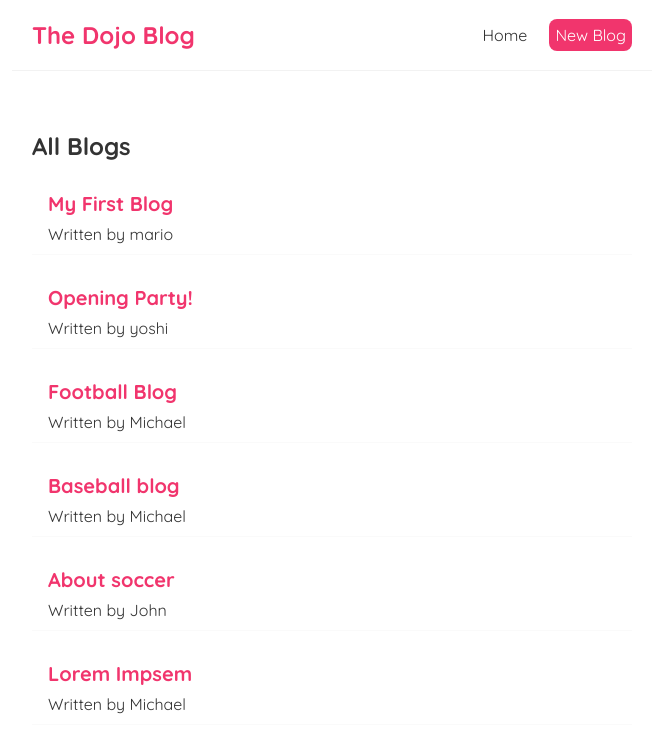
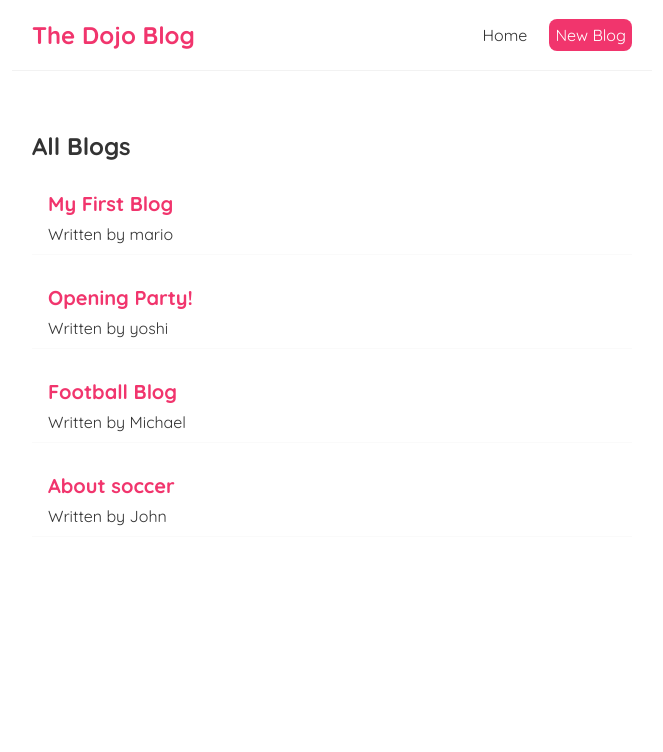
Before and after one commit to bthank/dojo-blog2-reactapp, a React (Create React App) app: page / in a window 1280 px wide. Shown: the top 752 px of the page, without its empty margins (308-971 px from the left). Built offline with nearby package versions, Linux system fonts and the light colour scheme; data requests are answered from the project's data file.

Commit message:
Deleting blogs changes

```diff
--- a/data/db.json
+++ b/data/db.json
@@ -19,22 +19,10 @@
       "id": 3
     },
     {
-      "title": "Baseball blog",
-      "body": "Baseball info",
-      "author": "Michael",
-      "id": 4
-    },
-    {
       "title": "About soccer",
       "body": "Soccer info",
       "author": "John",
       "id": 5
-    },
-    {
-      "title": "Lorem Impsem",
-      "body": "Blah blah",
-      "author": "Michael",
-      "id": 6
     }
   ]
 }
--- a/src/components/BlogDetails.js
+++ b/src/components/BlogDetails.js
@@ -1,5 +1,6 @@
-import { useParams } from "react-router-dom";
+import { useParams, useHistory } from "react-router-dom";
 import useFetch from "../hooks/useFetch";
+
 
 const BlogDetails = () => {
 
@@ -8,7 +9,16 @@
     const { id } = useParams();
     // call useFetch to return the data and other 2 properties (error and isPending) for the specific blog to display
     const { data: blog, error, isPending } = useFetch('http://localhost:8000/blogs/' + id);
+    const history = useHistory();
 
+    const handleClick = () => {
+        fetch('http://localhost:8000/blogs/' + blog.id, {
+            method: 'DELETE'
+        })
+        .then(() => {
+            history.push('/');
+        });
+    };
 
     return (
         <div className="blog-details">
@@ -19,6 +29,7 @@
                     <h2>{ blog.title }</h2>
                     <p>Written by {blog.author}</p>
                     <div>{blog.body}</div>
+                    <button onClick={handleClick}>Delete</button>
                 </article>
 
             )}
```
